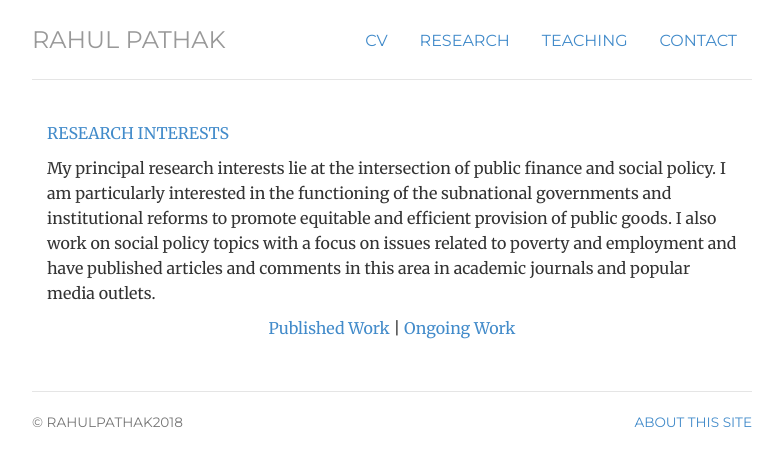
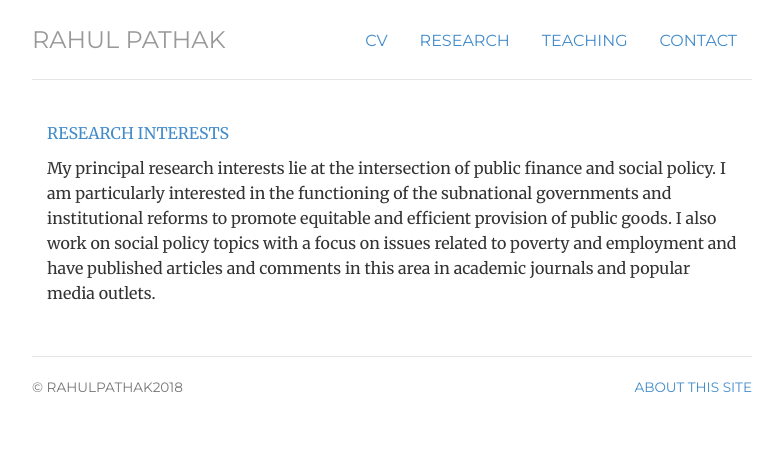
Before and after one commit to pathak-rahul/pathak-rahul.github.io, a Jekyll site: the page built from research/index.html, in a window 1280 px wide. Shown: the top 466 px of the page, without its empty margins (248-1031 px from the left). Built offline with Jekyll 4.4.1, drawn with Linux system fonts in a browser that asks for light colours.

Commit message:
Update index.html

```diff
--- a/research/index.html
+++ b/research/index.html
@@ -18,7 +18,6 @@ title: research
 	<div itemscope itemtype="http://data-vocabulary.org/Person" class="col-sm-12">
 <p class-"lead"> My principal research interests lie at the intersection of public finance and social policy. I am particularly interested in the functioning of the subnational governments and institutional reforms to promote equitable and efficient provision of public goods. I also work on social policy topics with a focus on issues related to poverty and employment and have published articles and comments in this area in academic journals and popular media outlets.
 
- <p class="text-center"> <a href="/publications"> Published Work</a> | <a href="/ongoing"> Ongoing Work</a></a> </p>
 
 
 
```
